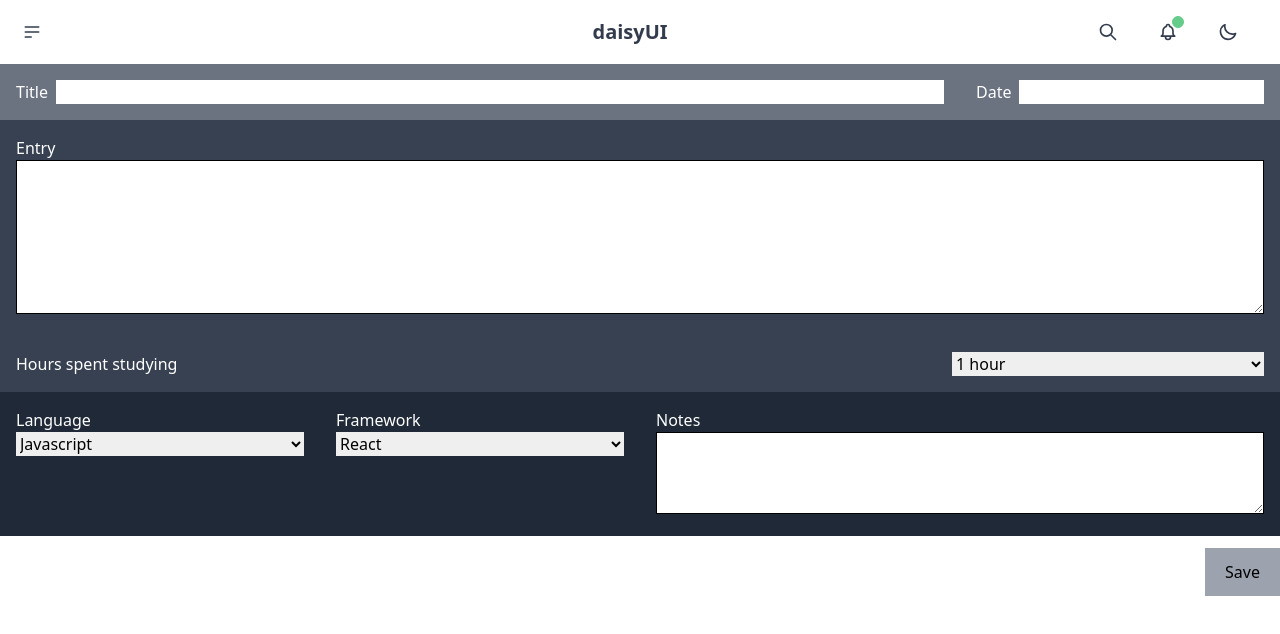
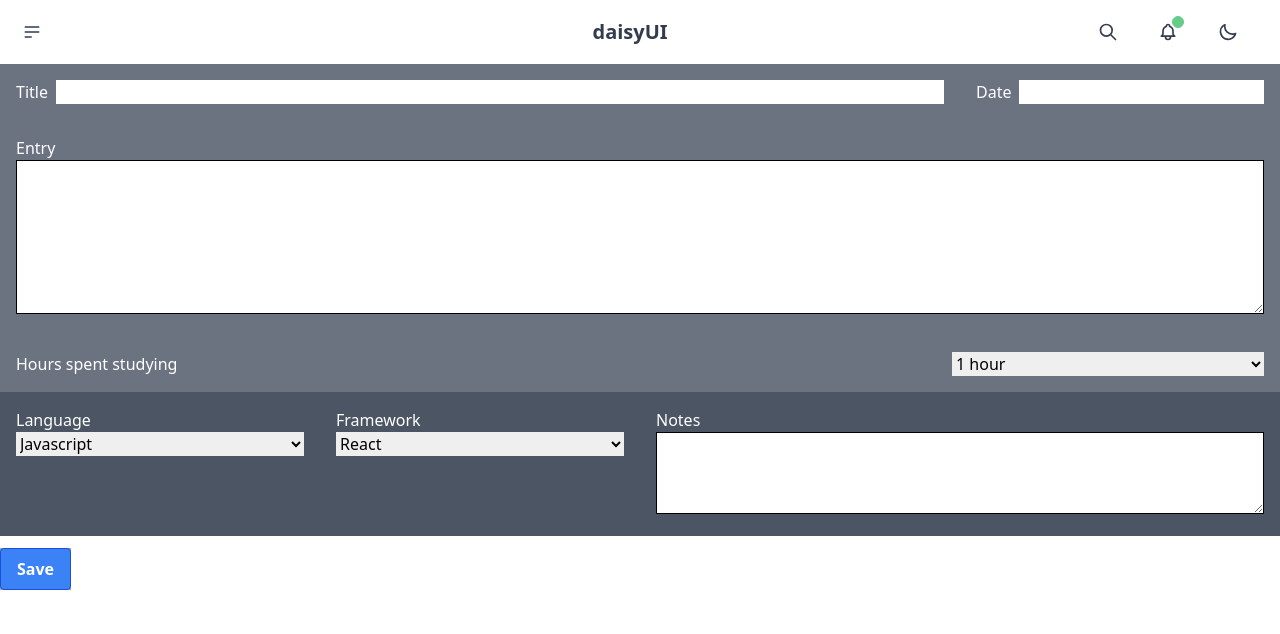
Before and after one commit to hdewett/jounal-app, a React (Create React App) app in the folder client/: page /newEntry in a window 1280 px wide. Shown: the top 634 px of the page. Built offline with nearby package versions, Linux system fonts and the light colour scheme.

Commit message:
create  entriesfeedpage

```diff
--- a/client/src/App.js
+++ b/client/src/App.js
@@ -17,7 +17,7 @@ import {
 
 import SideNav from "./components/SideNav";
 import Dashboard from "./pages/Dashboard";
-import NewTask from "./pages/NewTask";
+import EntriesFeed from "./pages/EntriesFeed";
 import Entries from './pages/Entries';
 import NewEntry from './pages/NewEntry';
 import Stats from './pages/Stats';
@@ -44,7 +44,7 @@ function App() {
         <Route path="/Entries" element={<Entries />} />
         <Route path="/newEntry" element={<NewEntry />} />
         <Route path="/stats" element={<Stats />} />
-        <Route path="/newTask" element={<NewTask />} />
+        <Route path="/entriesfeed" element={<EntriesFeed />} />
       </Route>
 
     )
--- a/client/src/components/SideNavData.js
+++ b/client/src/components/SideNavData.js
@@ -24,8 +24,8 @@ export const SideNavData = [
     cName: "nav-text",
   },
   {
-    title: "New Task",
-    path: "/newTask",
+    title: "Entries Feed",
+    path: "/entriesfeed",
     icons: <FaIcons.FaTasks />,
     cName: "nav-text",
   },
--- /dev/null
+++ b/client/src/pages/EntriesFeed.jsx
@@ -0,0 +1,14 @@
+import React from "react";
+import { Outlet } from "react-router";
+
+function EntriesFeed() {
+  return (
+
+    <div className="EntriesFeed">
+      <h1>NEW entry</h1>
+      <Outlet />
+    </div>
+  )
+}
+
+export default EntriesFeed;
--- a/client/src/pages/NewEntry.jsx
+++ b/client/src/pages/NewEntry.jsx
@@ -20,13 +20,12 @@ hours: "",
 
 const save = () => {
 
-  console.log(newEntry)
   axios.post('/api/entries',
     newEntry
 
   )
   .then(function (response) {
-    navigate("/")
+    navigate("/entriesfeed")
     console.log(response);
   })
   .catch(function (error) {
@@ -59,7 +58,7 @@ return {... prev, [key]:value}
         </div>
       </div>
       <div className="flex">
-        <div className=" gap-2 w-full p-4 bg-gray-700" >
+        <div className=" gap-2 w-full p-4 bg-gray-500" >
           <h3 className="text-white">Entry</h3>
           <textarea
             rows="5"
@@ -70,7 +69,7 @@ return {... prev, [key]:value}
         </div>
       </div>
       <div className="flex">
-        <div className="flex justify-between gap-2 w-full p-4 bg-gray-700 ">
+        <div className="flex justify-between gap-2 w-full p-4 bg-gray-500 ">
           <h3 className="text-white">Hours spent studying</h3>
           <select className="text-black w-1/4" name="hours" id="hours"  value={newEntry.hours}  onChange={(event) => updateEntry("hours", event.target.value)}>
             <option value="1">1 hour</option>
@@ -81,7 +80,7 @@ return {... prev, [key]:value}
         </div>
       </div>
       <div className="flex">
-        <div className=" gap-2 w-1/4 p-4 bg-gray-800 text-white">
+        <div className=" gap-2 w-1/4 p-4 bg-gray-600 text-white">
           <h3>Language</h3>
           <select className="text-black w-full" name="cars" id="cars"  value={newEntry.language
           }  onChange={(event) => updateEntry("language", event.target.value)}>
@@ -91,7 +90,7 @@ return {... prev, [key]:value}
 
           </select>
         </div>
-        <div className=" gap-2 w-1/4 p-4 bg-gray-800 text-white">
+        <div className=" gap-2 w-1/4 p-4 bg-gray-600 text-white">
           <h3>Framework</h3>
           <select className="text-black w-full" name="cars" id="cars"  value={newEntry.framework
           }  onChange={(event) => updateEntry("framework", event.target.value)}>
@@ -101,7 +100,7 @@ return {... prev, [key]:value}
 
           </select>
         </div>
-        <div className=" gap-2 w-1/2 p-4 bg-gray-800 text-white">
+        <div className=" gap-2 w-1/2 p-4 bg-gray-600 text-white">
           <h3>Notes</h3>
           <textarea
             rows="2"
@@ -113,8 +112,8 @@ return {... prev, [key]:value}
       </div>
       <div className="flex justify-between">
         <div></div>
-        <div className="bg-gray-400 text-black my-3">
-          <button className="px-5 py-3" >Save</button>
+        <div className="bg-gray-400 text-black my-3 absolute bottom-100 right-90">
+          <button className="bg-blue-500 hover:bg-blue-700 text-white font-bold py-2 px-4 border border-blue-700 rounded  ">Save</button>
         </div>
       </div>
     </form>
--- a/client/src/pages/NewTask.jsx
+++ /dev/null
@@ -1,13 +0,0 @@
-import React from "react";
-import { Outlet } from "react-router";
-
-function NewTask() {
-  return (
-    <div className="newTask">
-      <h1>New Task</h1>
-      <Outlet />
-    </div>
-  )
-}
-
-export default NewTask;
```
Also changed, not shown: 2 other files (tests, documents, lock files or other folders).
